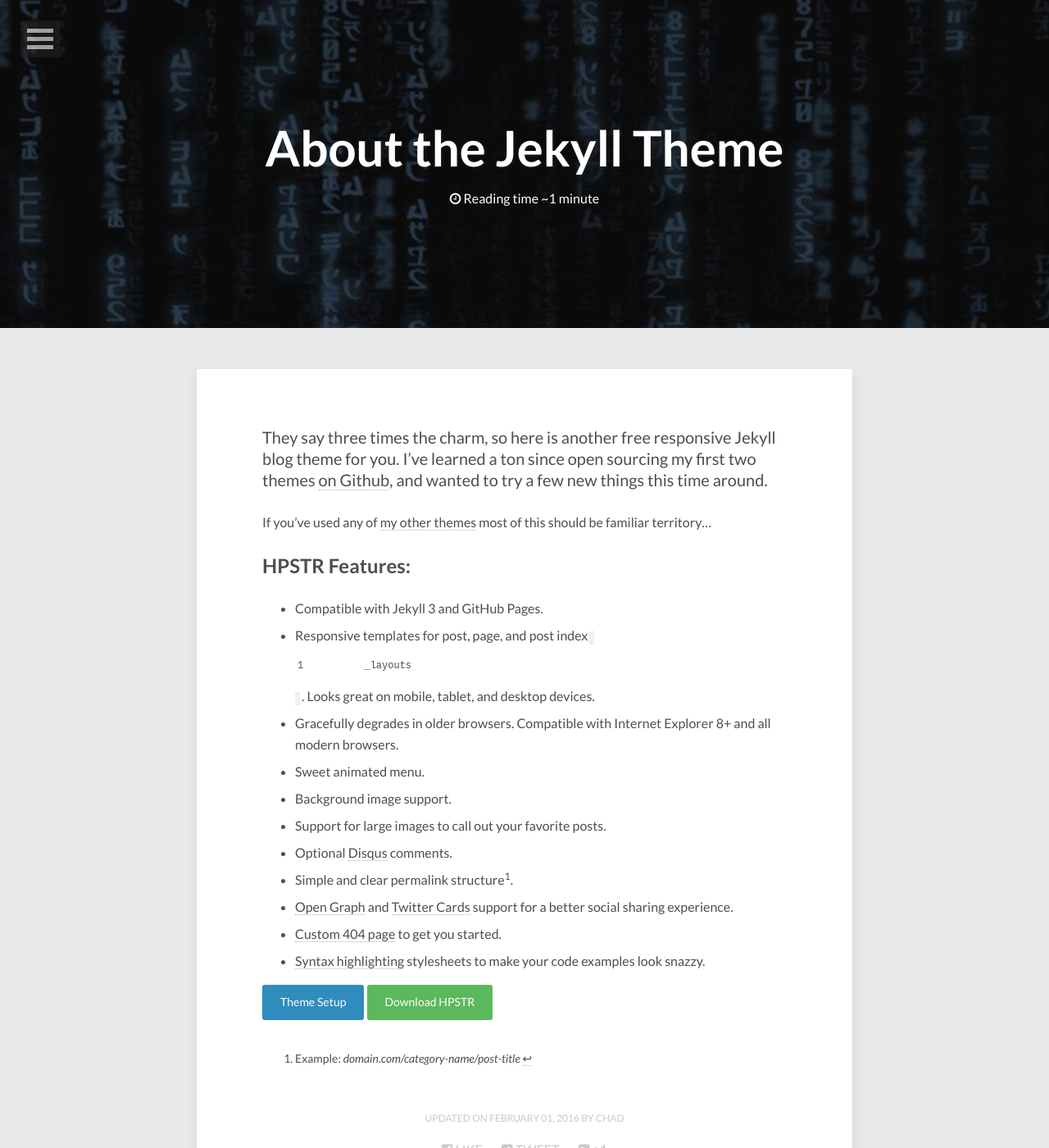
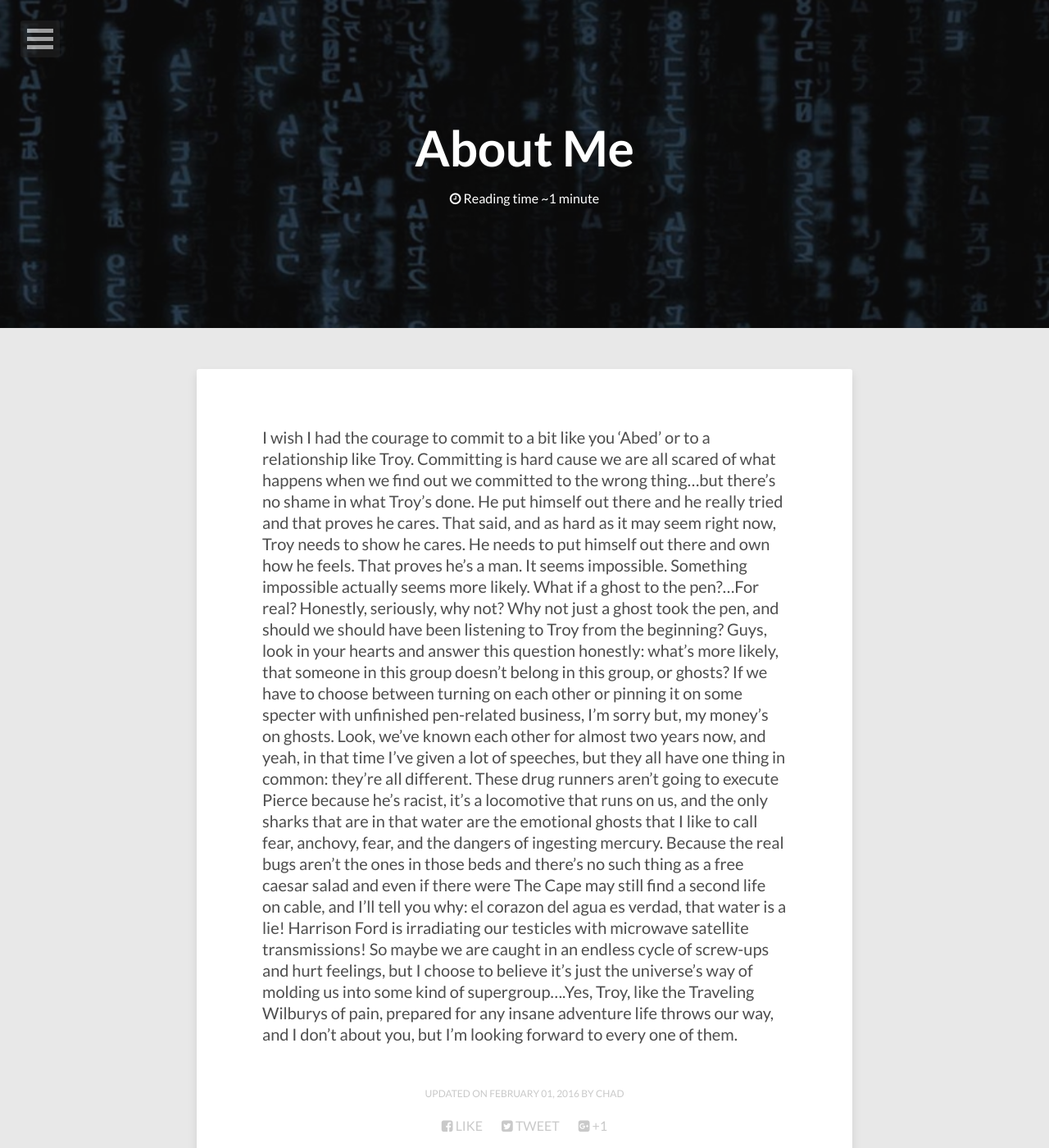
Before and after one commit to cpcc-mcc/cpcc-mcc.github.io, a Jekyll site: the page built from about/index.md, in a window 1280 px wide and 1400 px high. Shown: the whole window at 82% size. Built offline with Jekyll 4.4.1, drawn with Linux system fonts in a browser that asks for light colours; nearby versions of some CDN libraries.

Commit message:
Winger ipsum'ed the about page

```diff
--- a/about/index.md
+++ b/about/index.md
@@ -1,6 +1,6 @@
 ---
 layout: page
-title: About the Jekyll Theme
+title: About Me
 image:
   feature: icons.jpg
   credit:
@@ -9,24 +9,6 @@
 modified: 2016-02-01
 ---
 
-They say three times the charm, so here is another free responsive Jekyll blog theme for you. I've learned a ton since open sourcing my first two themes [on Github](http://github.com/mmistakes), and wanted to try a few new things this time around.
-
-If you've used any of [my other themes](http://mademistakes.com/work/jekyll-themes/) most of this should be familiar territory...
-
-## HPSTR Features:
-
-* Compatible with Jekyll 3 and GitHub Pages.
-* Responsive templates for post, page, and post index `_layouts`. Looks great on mobile, tablet, and desktop devices.
-* Gracefully degrades in older browsers. Compatible with Internet Explorer 8+ and all modern browsers.
-* Sweet animated menu.
-* Background image support.
-* Support for large images to call out your favorite posts.
-* Optional [Disqus](http://disqus.com) comments.
-* Simple and clear permalink structure[^1].
-* [Open Graph](https://developers.facebook.com/docs/opengraph/) and [Twitter Cards](https://dev.twitter.com/docs/cards) support for a better social sharing experience.
-* [Custom 404 page]({{ site.url }}/404.html) to get you started.
-* [Syntax highlighting]({{ site.url }}/code-highlighting-post/) stylesheets to make your code examples look snazzy.
-
-<div markdown="0"><a href="{{ site.url }}/theme-setup/" class="btn btn-info">Theme Setup</a> <a href="https://github.com/mmistakes/hpstr-jekyll-theme" class="btn btn-success">Download HPSTR</a></div>
-
-[^1]: Example: *domain.com/category-name/post-title*
+I wish I had the courage to commit to a bit like you 'Abed' or to a relationship like Troy.  Committing is hard cause we are all scared of what happens when we find out we committed to the wrong thing...but there's no shame in what Troy's done.  He put himself out there and he really tried and that proves he cares.  That said, and as hard as it may seem right now, Troy needs to show he cares.  He needs to put himself out there and own how he feels.  That proves he's a man.
+It seems impossible.  Something impossible actually seems more likely.  What if a ghost to the pen?...For real?  Honestly, seriously, why not?  Why not just a ghost took the pen, and should we should have been listening to Troy from the beginning?  Guys, look in your hearts and answer this question honestly: what's more likely, that someone in this group doesn't belong in this group, or ghosts?  If we have to choose between turning on each other or pinning it on some specter with unfinished pen-related business, I'm sorry but, my money's on ghosts.
+Look, we've known each other for almost two years now, and yeah, in that time I've given a lot of speeches, but they all have one thing in common: they're all different.  These drug runners aren't going to execute Pierce because he's racist, it's a locomotive that runs on us, and the only sharks that are in that water are the emotional ghosts that I like to call fear, anchovy, fear, and the dangers of ingesting mercury.  Because the real bugs aren't the ones in those beds and there's no such thing as a free caesar salad and even if there were The Cape may still find a second life on cable, and I'll tell you why: el corazon del agua es verdad, that water is a lie!  Harrison Ford is irradiating our testicles with microwave satellite transmissions!  So maybe we are caught in an endless cycle of screw-ups and hurt feelings, but I choose to believe it’s just the universe's way of molding us into some kind of supergroup....Yes, Troy, like the Traveling Wilburys of pain, prepared for any insane adventure life throws our way, and I don't about you, but I'm looking forward to every one of them.
```
